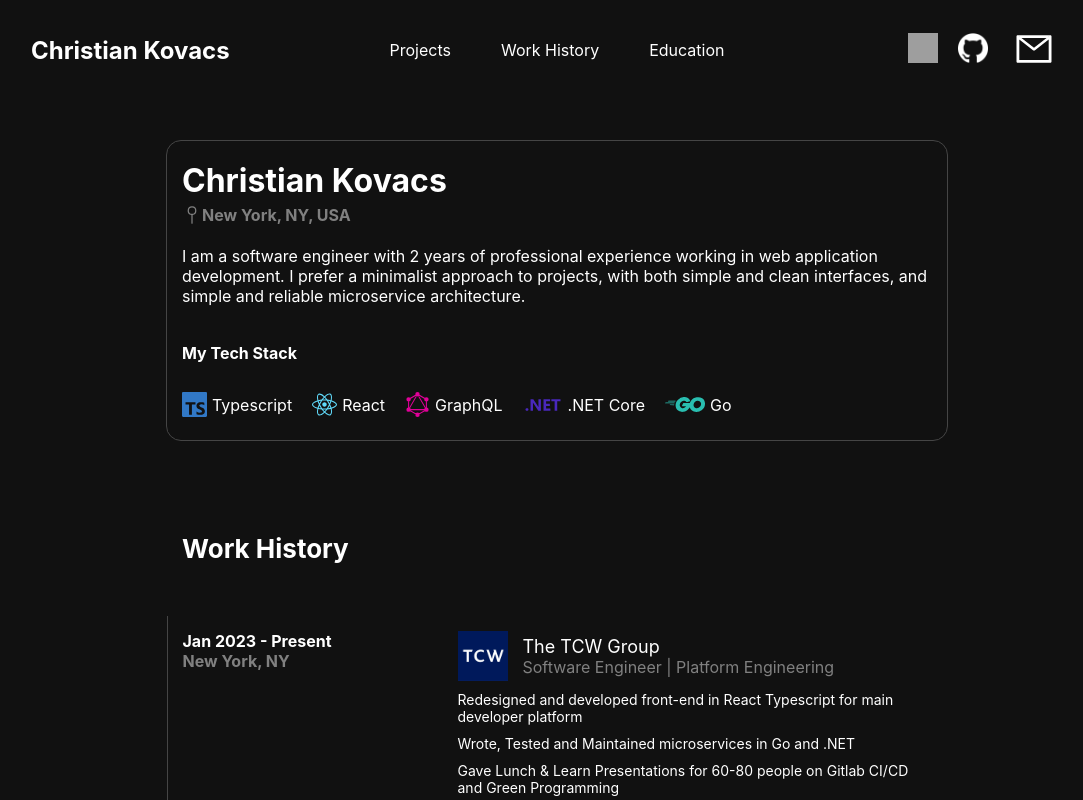
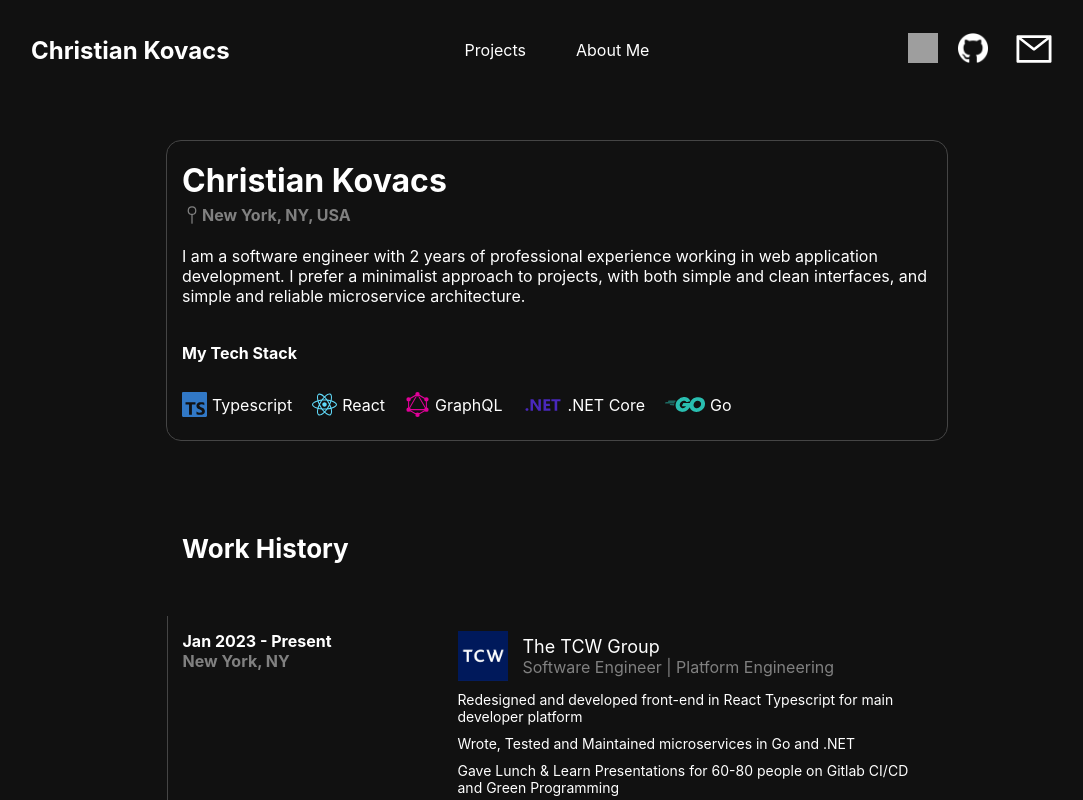
Before and after one commit to ckovacsdev/portfolio, a React (Create React App) app: page / in a window 1280 px wide. Shown: the top 800 px of the page, without its empty margins (83-1166 px from the left). Built offline with nearby package versions, Linux system fonts and the light colour scheme; grey boxes are pictures that could not be loaded; the HTML template or start-up script is replaced by a standard one.

Commit message:
update header

```diff
--- a/src/components/header/header.tsx
+++ b/src/components/header/header.tsx
@@ -38,8 +38,7 @@
                 <div className='header-section-container section-links'>
                     <div className='header-menu-links'>
                         <a href='#' className='header-menu-link'> Projects </a>
-                        <a href='#work_history' className='header-menu-link'> Work History </a>
-                        <a href='#education' className='header-menu-link'> Education </a>
+                        <a href='#about_me' className='header-menu-link'> About Me </a>
                     </div>
                 </div>
 
@@ -70,8 +69,7 @@
                 <div className='header-dropdown-menu'>
 
                     <a href='#' onClick={() => setOpen(false)} className='header-dropdown-menu-item'> Projects </a>
-                    <a href='#work_history' onClick={() => setOpen(false)} className='header-dropdown-menu-item'> Work History </a>
-                    <a href='#education' onClick={() => setOpen(false)} className='header-dropdown-menu-item'> Education </a>
+                    <a href='#about_me' onClick={() => setOpen(false)} className='header-dropdown-menu-item'> About Me </a>
 
                     <div className='header-dropdown-item-icons'>
                         <a href={LinkedInUrl} target='_blank' rel='noopener noreferrer' className='dropdown-icon-container'>
```
